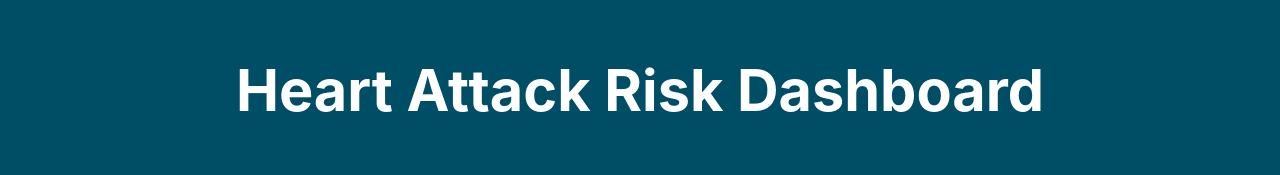
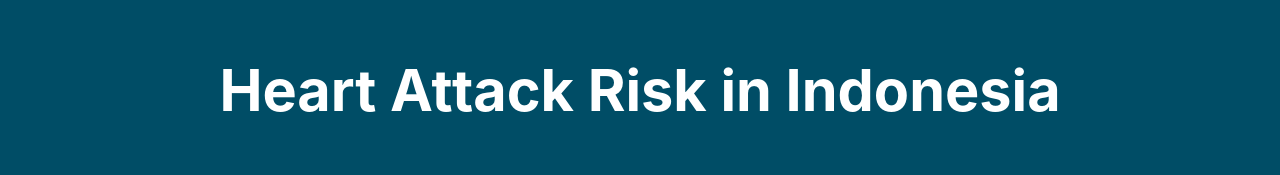
Before and after one commit to ftumzzzz/CS450-Milestone3, a React (Create React App) app: page / in a window 1280 px wide. Shown: the top 175 px of the page. Built offline with nearby package versions, Linux system fonts and the light colour scheme; no server answers.

Commit message:
Fixing stufff again2

```diff
--- a/src/App.js
+++ b/src/App.js
@@ -79,7 +79,7 @@ function App() {
   return (
     <div className="dashboard-container">
       <header className="dashboard-header">
-        <h1>Heart Attack Risk Dashboard</h1>
+        <h1>Heart Attack Risk in Indonesia</h1>
       </header>
       <div className="dashboard">
         <div className="left-panel">
```
Lines whose indentation alone changed are shown as unchanged.
